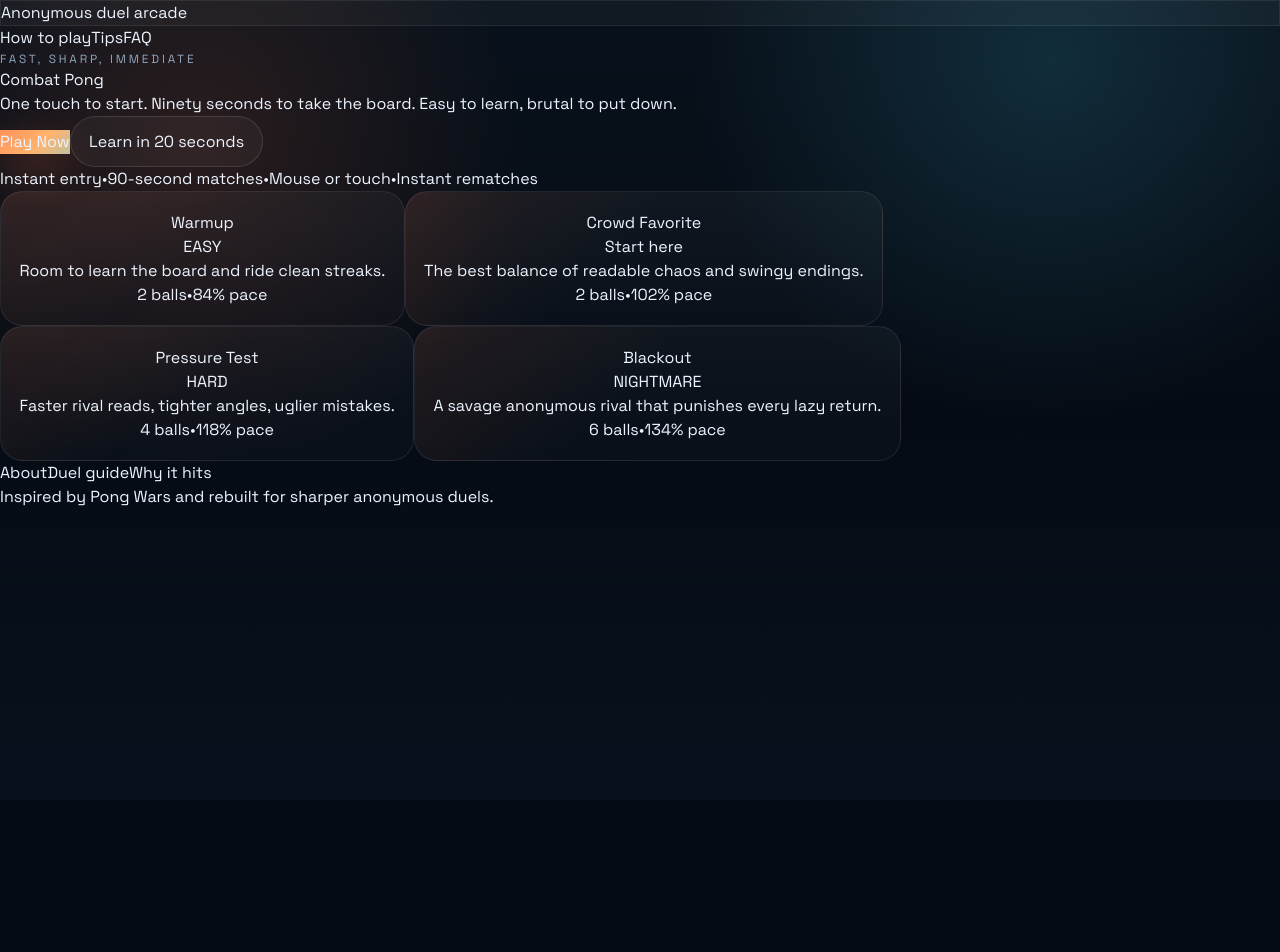
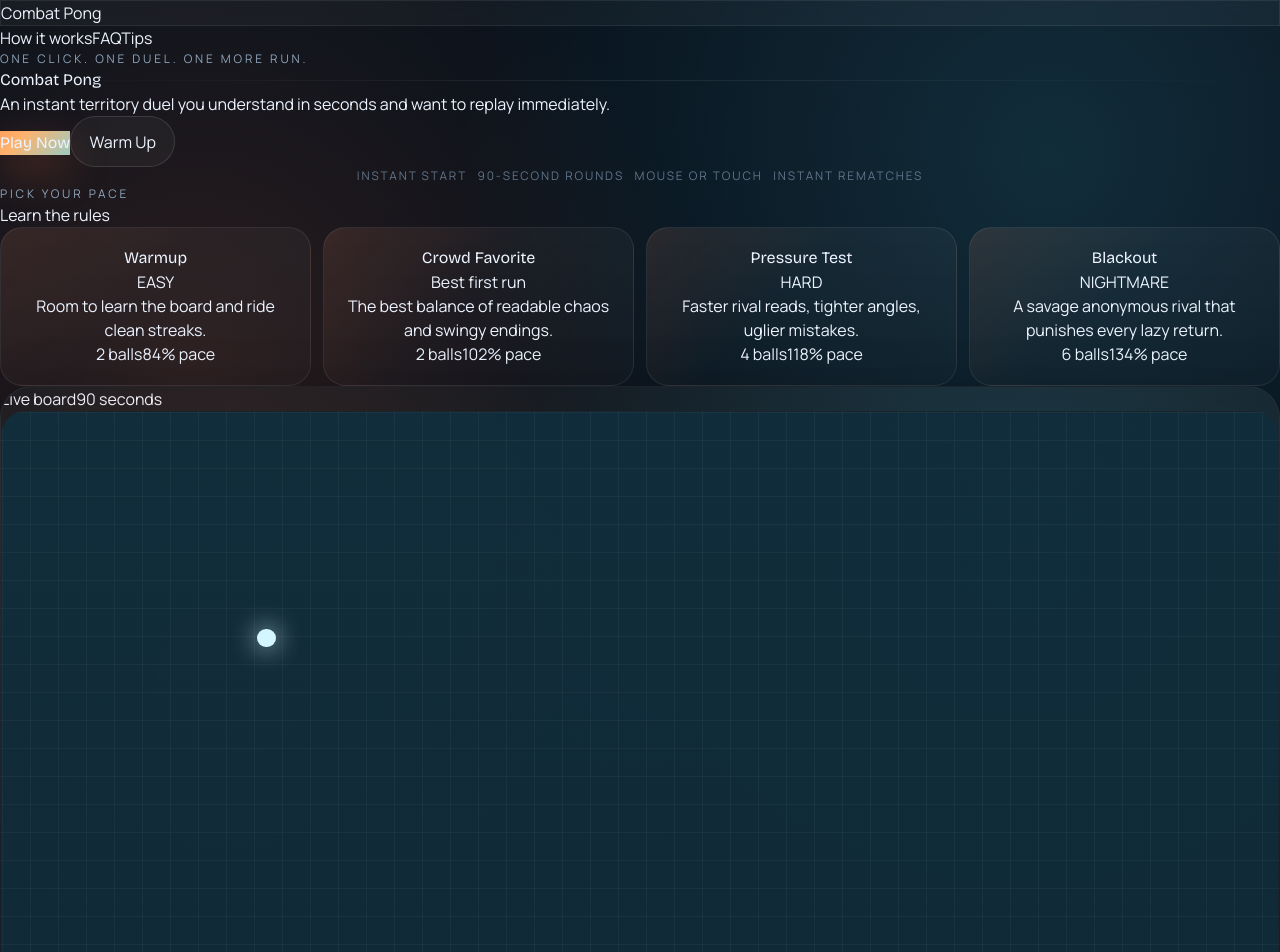
Before and after one commit to slegarraga/combat-pong, a React (Vite) app: page / in a window 1280 px wide. Shown: the top 952 px of the page. Before the commit the page ends 800 px from the top, so only its background shows below. Built offline with nearby package versions, Linux system fonts and the light colour scheme.

Commit message:
Elevate the homepage for a cleaner viral first impression

```diff
--- a/src/components/MainMenu.tsx
+++ b/src/components/MainMenu.tsx
@@ -30,56 +30,59 @@ export const MainMenu = ({ onStartGame }: MainMenuProps) => {
     return (
         <div className="relative min-h-screen min-h-[100dvh] overflow-hidden bg-[var(--cp-bg)] text-[var(--cp-text)]">
             <div className="cp-home-bg fixed inset-0 pointer-events-none" />
-            <div className="relative mx-auto flex min-h-screen max-w-6xl flex-col px-4 py-6 sm:px-6 sm:py-8">
+            <div className="cp-home-shell relative mx-auto flex min-h-screen max-w-6xl flex-col px-4 py-6 sm:px-6 sm:py-8">
                 <header className="flex flex-wrap items-center justify-between gap-4">
                     <div className="cp-chip rounded-full px-4 py-2 text-[11px] uppercase tracking-[0.26em] text-[var(--cp-muted)]">
-                        Anonymous duel arcade
+                        Combat Pong
                     </div>
                     <nav className="flex flex-wrap items-center gap-4 text-sm text-[var(--cp-muted)]">
-                        <a href="/how-to-play" className="hover:text-white">How to play</a>
+                        <a href="/how-to-play" className="hover:text-white">How it works</a>
+                        <a href="/faq" className="hover:text-white">FAQ</a>
                         <a href="/tips" className="hover:text-white">Tips</a>
-                        <a href="/faq" className="hover:text-white">FAQ</a>
                     </nav>
                 </header>
 
-                <main className="flex flex-1 flex-col justify-center">
-                    <section className="mx-auto flex w-full max-w-4xl flex-col items-center text-center">
-                        <p className="cp-kicker">Fast, sharp, immediate</p>
-                        <h1 className="mt-4 text-6xl font-black tracking-[-0.08em] text-white sm:text-7xl lg:text-[6.5rem]">
+                <main className="flex flex-1 items-center">
+                    <section className="mx-auto grid w-full max-w-6xl items-center gap-10 lg:grid-cols-[1.05fr,0.85fr]">
+                        <div className="max-w-3xl">
+                            <p className="cp-kicker">One click. One duel. One more run.</p>
+                            <h1 className="cp-display mt-4 text-6xl font-extrabold tracking-[-0.09em] text-white sm:text-7xl lg:text-[6.6rem]">
                                 Combat Pong
                             </h1>
-                        <p className="mt-6 max-w-2xl text-lg leading-relaxed text-[var(--cp-muted)] sm:text-xl">
-                            One touch to start. Ninety seconds to take the board. Easy to learn, brutal to put down.
+                            <p className="mt-6 max-w-xl text-lg leading-relaxed text-[var(--cp-muted)] sm:text-xl">
+                                An instant territory duel you understand in seconds and want to replay immediately.
                             </p>
 
-                        <div className="mt-8 flex flex-wrap items-center justify-center gap-3">
+                            <div className="mt-8 flex flex-wrap items-center gap-3">
                                 <button
                                     onClick={() => onStartGame('MEDIUM')}
                                     className="btn-gradient rounded-2xl px-7 py-4 text-base font-bold text-white"
                                 >
                                     Play Now
                                 </button>
-                            <a
-                                href="/how-to-play"
+                                <button
+                                    onClick={() => onStartGame('EASY')}
                                     className="cp-button-secondary rounded-2xl px-5 py-4"
                                 >
-                                Learn in 20 seconds
+                                    Warm Up
+                                </button>
+                            </div>
+
+                            <div className="cp-home-meta mt-6 justify-start">
+                                <span>Instant start</span>
+                                <span>90-second rounds</span>
+                                <span>Mouse or touch</span>
+                                <span>Instant rematches</span>
+                            </div>
+
+                            <div className="mt-10">
+                                <div className="mb-4 flex items-center justify-between gap-3">
+                                    <p className="cp-kicker">Pick your pace</p>
+                                    <a href="/how-to-play" className="text-sm text-[var(--cp-muted)] hover:text-white">
+                                        Learn the rules
                                     </a>
                                 </div>
-
-                        <div className="mt-6 flex flex-wrap items-center justify-center gap-3 text-xs uppercase tracking-[0.18em] text-[var(--cp-dim)]">
-                            <span>Instant entry</span>
-                            <span>•</span>
-                            <span>90-second matches</span>
-                            <span>•</span>
-                            <span>Mouse or touch</span>
-                            <span>•</span>
-                            <span>Instant rematches</span>
-                        </div>
-                    </section>
-
-                    <section className="mx-auto mt-12 w-full max-w-5xl">
-                        <div className="grid gap-3 md:grid-cols-2 xl:grid-cols-4">
+                                <div className="cp-mode-grid">
                                     {difficultyOrder.map((difficulty) => {
                                         const settings = DIFFICULTY[difficulty];
                                         const isDefault = difficulty === 'MEDIUM';
@@ -91,34 +94,26 @@ export const MainMenu = ({ onStartGame }: MainMenuProps) => {
                                                 className="cp-mode-card group w-full text-left"
                                             >
                                                 <div className="flex items-center justify-between gap-3">
-                                            <h2 className="text-xl font-black text-white">{settings.label}</h2>
-                                            {isDefault ? (
-                                                <span className="rounded-full border border-white/10 px-2 py-1 text-[10px] uppercase tracking-[0.18em] text-[var(--cp-muted)]">
-                                                    Start here
+                                                    <h2 className="cp-display text-xl font-bold text-white">{settings.label}</h2>
+                                                    <span className={`text-[10px] uppercase tracking-[0.18em] ${isDefault ? 'text-white' : 'text-[var(--cp-dim)]'}`}>
+                                                        {isDefault ? 'Best first run' : difficulty}
                                                     </span>
-                                            ) : (
-                                                <span className="text-xs uppercase tracking-[0.2em] text-[var(--cp-dim)]">
-                                                    {difficulty}
-                                                </span>
-                                            )}
                                                 </div>
-                                        <p className="mt-3 text-sm leading-relaxed text-[var(--cp-muted)]">
+                                                <p className="mt-2 text-sm leading-relaxed text-[var(--cp-muted)]">
                                                     {settings.subtitle}
                                                 </p>
-                                        <div className="mt-4 flex flex-wrap gap-2 text-xs uppercase tracking-[0.16em] text-[var(--cp-dim)]">
+                                                <div className="mt-4 flex items-center justify-between text-xs uppercase tracking-[0.16em] text-[var(--cp-dim)]">
                                                     <span>{settings.ballPairs * 2} balls</span>
-                                            <span>•</span>
                                                     <span>{Math.round(settings.speedMod * 100)}% pace</span>
                                                 </div>
                                             </button>
                                         );
                                     })}
                                 </div>
-                    </section>
+                            </div>
 
                             {stats && (
-                        <section className="mx-auto mt-8 w-full max-w-5xl">
-                            <div className="grid gap-3 sm:grid-cols-2 xl:grid-cols-4">
+                                <div className="mt-8 grid gap-3 sm:grid-cols-4">
                                     <div className="cp-stat-card">
                                         <span className="cp-stat-label">Wins</span>
                                         <strong className="cp-stat-value">{stats.wins}</strong>
@@ -136,8 +131,44 @@ export const MainMenu = ({ onStartGame }: MainMenuProps) => {
                                         <strong className="cp-stat-value">{stats.bestStreak}x</strong>
                                     </div>
                                 </div>
+                            )}
+                        </div>
+
+                        <div className="lg:justify-self-end">
+                            <div className="cp-home-stage p-5 sm:p-6">
+                                <div className="relative">
+                                    <div className="flex items-center justify-between text-[11px] uppercase tracking-[0.2em] text-[var(--cp-muted)]">
+                                        <span>Live board</span>
+                                        <span>90 seconds</span>
+                                    </div>
+                                    <div className="cp-home-board mt-4">
+                                        <div className="cp-home-orb cp-home-orb-night" />
+                                        <div className="cp-home-orb cp-home-orb-day" />
+                                    </div>
+                                </div>
+
+                                <div className="mt-6 grid gap-3 sm:grid-cols-3">
+                                    <div className="cp-stat-card">
+                                        <span className="cp-stat-label">Learn time</span>
+                                        <strong className="cp-stat-value text-lg">Seconds</strong>
+                                    </div>
+                                    <div className="cp-stat-card">
+                                        <span className="cp-stat-label">Feel</span>
+                                        <strong className="cp-stat-value text-lg">Sharp</strong>
+                                    </div>
+                                    <div className="cp-stat-card">
+                                        <span className="cp-stat-label">Loop</span>
+                                        <strong className="cp-stat-value text-lg">Rematch</strong>
+                                    </div>
+                                </div>
+
+                                <p className="mt-5 max-w-md text-sm leading-relaxed text-[var(--cp-muted)]">
+                                    Everything on this screen is aimed at one outcome: get you into a duel immediately,
+                                    make the rules obvious, and make the next run feel irresistible.
+                                </p>
+                            </div>
+                        </div>
                     </section>
-                    )}
                 </main>
 
                 <footer className="mt-8 flex flex-wrap items-center justify-between gap-3 border-t border-white/6 pt-5 text-xs text-[var(--cp-dim)]">
--- a/src/index.css
+++ b/src/index.css
@@ -1,4 +1,4 @@
-@import url("https://fonts.googleapis.com/css2?family=IBM+Plex+Mono:wght@400;500;600;700&family=Space+Grotesk:wght@400;500;700;900&display=swap");
+@import url("https://fonts.googleapis.com/css2?family=Bricolage+Grotesque:wght@400;500;700;800&family=Manrope:wght@400;500;600;700;800&display=swap");
 
 @tailwind base;
 @tailwind components;
@@ -40,7 +40,7 @@ body {
     radial-gradient(circle at 82% 8%, rgba(79, 220, 255, 0.14), transparent 28%),
     linear-gradient(180deg, #08111b 0%, #050b14 52%, #07111d 100%);
   color: var(--cp-text);
-  font-family: "Space Grotesk", system-ui, sans-serif;
+  font-family: "Manrope", system-ui, sans-serif;
 }
 
 body,
@@ -48,7 +48,7 @@ button,
 input,
 textarea,
 select {
-  font-family: "Space Grotesk", system-ui, sans-serif;
+  font-family: "Manrope", system-ui, sans-serif;
 }
 
 #root {
@@ -105,6 +105,7 @@ select {
     transform 0.18s ease,
     box-shadow 0.18s ease,
     filter 0.18s ease;
+  font-family: "Bricolage Grotesque", "Manrope", sans-serif;
 }
 
 .btn-gradient:hover {
@@ -141,6 +142,10 @@ select {
   letter-spacing: 0.24em;
   text-transform: uppercase;
   color: var(--cp-muted);
+}
+
+.cp-display {
+  font-family: "Bricolage Grotesque", "Manrope", sans-serif;
 }
 
 .cp-stat-card {
@@ -185,6 +190,115 @@ select {
   background:
     linear-gradient(135deg, rgba(255, 111, 60, 0.15), transparent 45%),
     linear-gradient(180deg, rgba(255, 255, 255, 0.05), rgba(255, 255, 255, 0.03));
+}
+
+.cp-home-shell {
+  position: relative;
+}
+
+.cp-home-shell::before {
+  content: "";
+  position: absolute;
+  inset: 5rem 0 auto;
+  height: 1px;
+  background: linear-gradient(90deg, transparent, rgba(255, 255, 255, 0.08), transparent);
+}
+
+.cp-home-stage {
+  position: relative;
+  overflow: hidden;
+  border-radius: 2rem;
+  border: 1px solid rgba(255, 255, 255, 0.08);
+  background:
+    linear-gradient(180deg, rgba(255, 255, 255, 0.05), transparent 32%),
+    rgba(8, 14, 22, 0.72);
+  box-shadow: 0 24px 64px rgba(0, 0, 0, 0.34);
+  backdrop-filter: blur(18px);
+}
+
+.cp-home-stage::before {
+  content: "";
+  position: absolute;
+  inset: 0;
+  background:
+    radial-gradient(circle at 18% 20%, rgba(255, 111, 60, 0.18), transparent 28%),
+    radial-gradient(circle at 80% 12%, rgba(79, 220, 255, 0.16), transparent 30%);
+  pointer-events: none;
+}
+
+.cp-home-board {
+  position: relative;
+  overflow: hidden;
+  border-radius: 1.5rem;
+  border: 1px solid rgba(255, 255, 255, 0.08);
+  background:
+    linear-gradient(rgba(255, 255, 255, 0.04) 1px, transparent 1px),
+    linear-gradient(90deg, rgba(255, 255, 255, 0.04) 1px, transparent 1px),
+    linear-gradient(180deg, rgba(8, 20, 32, 0.96), rgba(7, 15, 24, 0.96));
+  background-size: 28px 28px, 28px 28px, auto;
+  aspect-ratio: 1 / 1;
+}
+
+.cp-home-board::before {
+  content: "";
+  position: absolute;
+  inset: 0;
+  background:
+    linear-gradient(180deg, rgba(79, 220, 255, 0.12) 0 50%, rgba(255, 111, 60, 0.14) 50% 100%);
+}
+
+.cp-home-board::after {
+  content: "";
+  position: absolute;
+  inset: 50% 0 auto;
+  height: 2px;
+  background: rgba(255, 255, 255, 0.16);
+  transform: translateY(-1px);
+}
+
+.cp-home-orb {
+  position: absolute;
+  width: 1.15rem;
+  height: 1.15rem;
+  border-radius: 999px;
+  box-shadow: 0 0 26px currentColor;
+}
+
+.cp-home-orb-day {
+  right: 18%;
+  bottom: 16%;
+  color: #ffe8cb;
+  background: #ffe8cb;
+}
+
+.cp-home-orb-night {
+  left: 20%;
+  top: 17%;
+  color: #d4f7ff;
+  background: #d4f7ff;
+}
+
+.cp-mode-grid {
+  display: grid;
+  gap: 0.75rem;
+  grid-template-columns: repeat(auto-fit, minmax(170px, 1fr));
+}
+
+.cp-home-meta {
+  display: flex;
+  flex-wrap: wrap;
+  justify-content: center;
+  gap: 0.65rem;
+  color: var(--cp-dim);
+  font-size: 0.74rem;
+  letter-spacing: 0.16em;
+  text-transform: uppercase;
+}
+
+.cp-home-meta span {
+  display: inline-flex;
+  align-items: center;
+  gap: 0.35rem;
 }
 
 .cp-button-secondary {
```
Also changed, not shown: src/game/GameCanvas.tsx (+8 -6 lines), 1 other file (tests, documents, lock files or other folders). Lines whose indentation alone changed are shown as unchanged.
